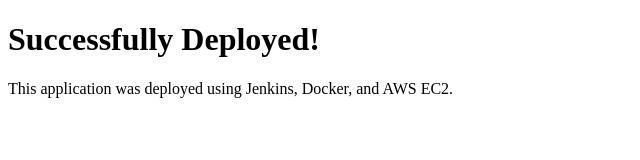
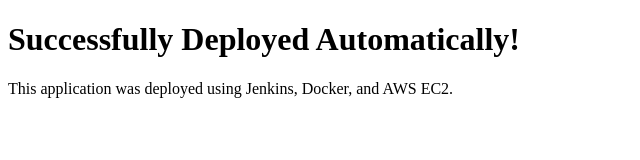
Before and after one commit to kavyasri59/jenkins-docker-cicd, a plain HTML site: page index.html in a window 1280 px wide. Shown: the whole page, without its empty margins (0-640 px from the left). Drawn offline with Linux system fonts and the light colour scheme.

Commit message:
Test automatic Jenkins deployment

```diff
--- a/index.html
+++ b/index.html
@@ -4,7 +4,7 @@
     <title>Jenkins CI/CD Project</title>
 </head>
 <body>
-    <h1>Successfully Deployed!</h1>
+    <h1>Successfully Deployed Automatically!</h1>
     <p>This application was deployed using Jenkins, Docker, and AWS EC2.</p>
 </body>
 </html>
```
